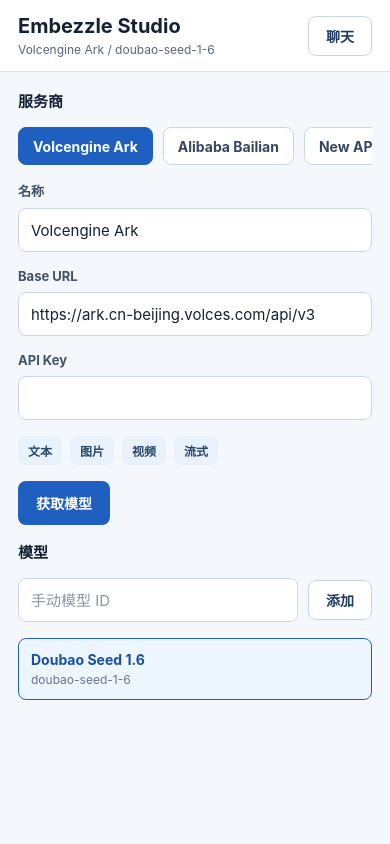
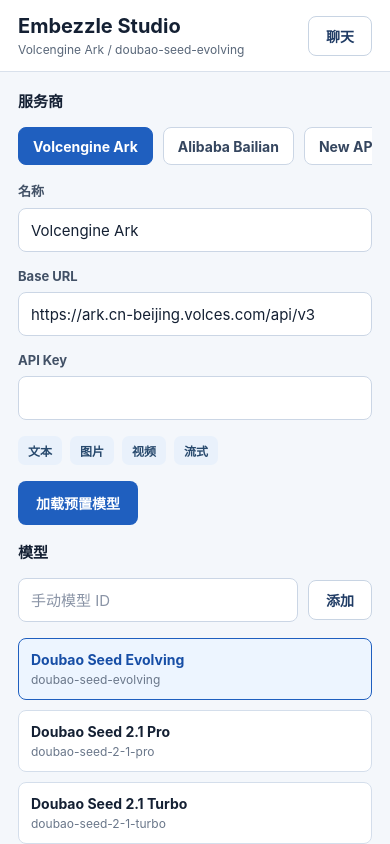
Before and after one commit to szdtzpj/Embezzle-Studio, a React Native app: screen / in a window 390 px wide. Both pictures are taken after a click on the button "配置". Built offline with nearby package versions, Linux system fonts and the light colour scheme.

Commit message:
Improve Ark preset model loading

```diff
--- a/App.tsx
+++ b/App.tsx
@@ -15,6 +15,7 @@
 import { SafeAreaProvider, SafeAreaView } from 'react-native-safe-area-context';
 
 import { createDefaultWorkspace } from './src/data/providerCatalog';
+import { isVolcengineArkProvider } from './src/data/arkModels';
 import type { AppWorkspace, ChatMessage, MediaAttachment, ModelInfo, ProviderProfile } from './src/domain/types';
 import { pickFiles, pickImages, pickVideos } from './src/services/mediaPicker';
 import { sendOpenAiCompatibleChat } from './src/services/openAiCompatible';
@@ -84,6 +85,7 @@
     : '';
 
   const activeModel = activeProvider?.models.find((model) => model.id === activeModelId);
+  const modelRefreshLabel = isVolcengineArkProvider(activeProvider) ? '加载预置模型' : '获取模型';
 
   function updateActiveProvider(patch: Partial<ProviderProfile>) {
     if (!activeProvider) {
@@ -207,7 +209,11 @@
         ),
         activeModelIdByProvider: {
           ...current.activeModelIdByProvider,
-          [activeProvider.id]: models[0]?.id ?? '',
+          [activeProvider.id]: models.some(
+            (model) => model.id === current.activeModelIdByProvider[activeProvider.id]
+          )
+            ? current.activeModelIdByProvider[activeProvider.id]
+            : models[0]?.id ?? '',
         },
       }));
       setNotice(result.notice);
@@ -414,7 +420,7 @@
                   onPress={refreshModels}
                   style={[styles.primaryButton, busy && styles.buttonDisabled]}
                 >
-                  <Text style={styles.primaryButtonText}>{busy ? '请求中' : '获取模型'}</Text>
+                  <Text style={styles.primaryButtonText}>{busy ? '请求中' : modelRefreshLabel}</Text>
                 </Pressable>
               </View>
 
--- /dev/null
+++ b/src/data/arkModels.ts
@@ -0,0 +1,147 @@
+import type { Capability, ModelInfo, ProviderProfile } from '../domain/types';
+
+const arkTextVisionVideo: Capability[] = [
+  'text',
+  'image-input',
+  'video-input',
+  'tool-calling',
+  'streaming',
+];
+
+const arkTextVision: Capability[] = ['text', 'image-input', 'tool-calling', 'streaming'];
+const arkText: Capability[] = ['text', 'tool-calling', 'streaming'];
+
+export const arkPresetModels: ModelInfo[] = [
+  {
+    id: 'doubao-seed-evolving',
+    name: 'Doubao Seed Evolving',
+    capabilities: arkTextVisionVideo,
+    contextWindow: 262144,
+    source: 'preset',
+  },
+  {
+    id: 'doubao-seed-2-1-pro',
+    name: 'Doubao Seed 2.1 Pro',
+    capabilities: arkTextVisionVideo,
+    contextWindow: 262144,
+    source: 'preset',
+  },
+  {
+    id: 'doubao-seed-2-1-turbo',
+    name: 'Doubao Seed 2.1 Turbo',
+    capabilities: arkTextVisionVideo,
+    contextWindow: 262144,
+    source: 'preset',
+  },
+  {
+    id: 'doubao-seed-2-0-pro-260215',
+    name: 'Doubao Seed 2.0 Pro',
+    capabilities: arkTextVisionVideo,
+    contextWindow: 262144,
+    source: 'preset',
+  },
+  {
+    id: 'doubao-seed-2-0-lite-260215',
+    name: 'Doubao Seed 2.0 Lite',
+    capabilities: arkTextVisionVideo,
+    contextWindow: 262144,
+    source: 'preset',
+  },
+  {
+    id: 'doubao-seed-2-0-mini-260215',
+    name: 'Doubao Seed 2.0 Mini',
+    capabilities: arkTextVisionVideo,
+    contextWindow: 262144,
+    source: 'preset',
+  },
+  {
+    id: 'doubao-seed-2-0-code-preview-260215',
+    name: 'Doubao Seed 2.0 Code Preview',
+    capabilities: arkText,
+    contextWindow: 262144,
+    source: 'preset',
+  },
+  {
+    id: 'doubao-seed-1-8-251215',
+    name: 'Doubao Seed 1.8',
+    capabilities: arkTextVisionVideo,
+    contextWindow: 262144,
+    source: 'preset',
+  },
+  {
+    id: 'doubao-seed-code-preview-251028',
+    name: 'Doubao Seed Code Preview',
+    capabilities: arkText,
+    contextWindow: 262144,
+    source: 'preset',
+  },
+  {
+    id: 'doubao-seed-1-6-251015',
+    name: 'Doubao Seed 1.6',
+    capabilities: arkTextVisionVideo,
+    contextWindow: 262144,
+    source: 'preset',
+  },
+  {
+    id: 'doubao-seed-1-6-flash-250828',
+    name: 'Doubao Seed 1.6 Flash',
+    capabilities: arkTextVisionVideo,
+    contextWindow: 262144,
+    source: 'preset',
+  },
+  {
+    id: 'doubao-seed-1-6-vision-250815',
+    name: 'Doubao Seed 1.6 Vision',
+    capabilities: arkTextVisionVideo,
+    contextWindow: 262144,
+    source: 'preset',
+  },
+  {
+    id: 'doubao-1-5-thinking-pro',
+    name: 'Doubao 1.5 Thinking Pro',
+    capabilities: arkText,
+    source: 'preset',
+  },
+  {
+    id: 'doubao-1-5-thinking-vision-pro',
+    name: 'Doubao 1.5 Thinking Vision Pro',
+    capabilities: arkTextVision,
+    source: 'preset',
+  },
+  {
+    id: 'doubao-1-5-vision-pro',
+    name: 'Doubao 1.5 Vision Pro',
+    capabilities: arkTextVision,
+    contextWindow: 32768,
+    source: 'preset',
+  },
+  {
+    id: 'doubao-1-5-pro-32k-250115',
+    name: 'Doubao 1.5 Pro 32k',
+    capabilities: arkText,
+    contextWindow: 32768,
+    source: 'preset',
+  },
+  {
+    id: 'doubao-1-5-lite-32k-250115',
+    name: 'Doubao 1.5 Lite 32k',
+    capabilities: arkText,
+    contextWindow: 32768,
+    source: 'preset',
+  },
+];
+
+export function isVolcengineArkProvider(provider: ProviderProfile): boolean {
+  const host = provider.baseUrl.toLowerCase();
+  const name = provider.name.toLowerCase();
+
+  return (
+    provider.kind === 'volcengine-ark' ||
+    host.includes('ark.cn-beijing.volces.com') ||
+    host.includes('ark.cn-beijing.volcengineapi.com') ||
+    name.includes('volcengine') ||
+    name.includes('火山') ||
+    name.includes('doubao') ||
+    name.includes('豆包')
+  );
+}
--- a/src/data/providerCatalog.ts
+++ b/src/data/providerCatalog.ts
@@ -1,4 +1,5 @@
 import type { AppWorkspace, Capability, ProviderProfile } from '../domain/types';
+import { arkPresetModels } from './arkModels';
 
 const textOnly: Capability[] = ['text', 'streaming'];
 const vision: Capability[] = ['text', 'image-input', 'streaming'];
@@ -11,14 +12,7 @@
     kind: 'volcengine-ark',
     baseUrl: 'https://ark.cn-beijing.volces.com/api/v3',
     capabilities: video,
-    models: [
-      {
-        id: 'doubao-seed-1-6',
-        name: 'Doubao Seed 1.6',
-        capabilities: video,
-        source: 'preset',
-      },
-    ],
+    models: arkPresetModels,
     notes: 'Use Ark-compatible endpoints first; add a dedicated video adapter for Doubao media flows.',
   },
   {
--- a/src/services/modelDiscovery.ts
+++ b/src/services/modelDiscovery.ts
@@ -1,19 +1,11 @@
 import type { ModelInfo, ProviderProfile } from '../domain/types';
+import { arkPresetModels, isVolcengineArkProvider } from '../data/arkModels';
 import { fetchOpenAiCompatibleModels } from './openAiCompatible';
 
 interface ModelDiscoveryResult {
   models: ModelInfo[];
   notice: string;
 }
-
-const arkModelHints: ModelInfo[] = [
-  {
-    id: 'doubao-seed-evolving',
-    name: 'Doubao Seed Evolving',
-    capabilities: ['text', 'image-input', 'tool-calling', 'streaming'],
-    source: 'preset',
-  },
-];
 
 function mergeModels(existingModels: ModelInfo[], discoveredModels: ModelInfo[]): ModelInfo[] {
   const byId = new Map<string, ModelInfo>();
@@ -26,15 +18,17 @@
 }
 
 function discoverArkModels(provider: ProviderProfile): ModelDiscoveryResult {
+  const models = mergeModels(arkPresetModels, provider.models);
+
   return {
-    models: mergeModels(provider.models, arkModelHints),
+    models,
     notice:
-      '火山方舟不提供通用 OpenAI /models 拉取。已保留预置模型；如果你在控制台看到的是其他 Model ID，请在下方手动添加。',
+      `火山方舟不能用普通 API Key 枚举模型。已加载 ${models.length} 个预置 Doubao 模型；控制台里的专属 Endpoint 或新 Model ID 请手动添加。`,
   };
 }
 
 export async function refreshProviderModels(provider: ProviderProfile): Promise<ModelDiscoveryResult> {
-  if (provider.kind === 'volcengine-ark') {
+  if (isVolcengineArkProvider(provider)) {
     return discoverArkModels(provider);
   }
 
--- a/src/services/openAiCompatible.ts
+++ b/src/services/openAiCompatible.ts
@@ -19,7 +19,10 @@
 }
 
 function normalizeBaseUrl(baseUrl: string): string {
-  return baseUrl.trim().replace(/\/+$/, '');
+  return baseUrl
+    .trim()
+    .replace(/\/+$/, '')
+    .replace(/\/(?:chat\/completions|models)$/i, '');
 }
 
 function authHeaders(provider: ProviderProfile): HeadersInit {
```
Also changed, not shown: 1 other file (tests, documents, lock files or other folders).
